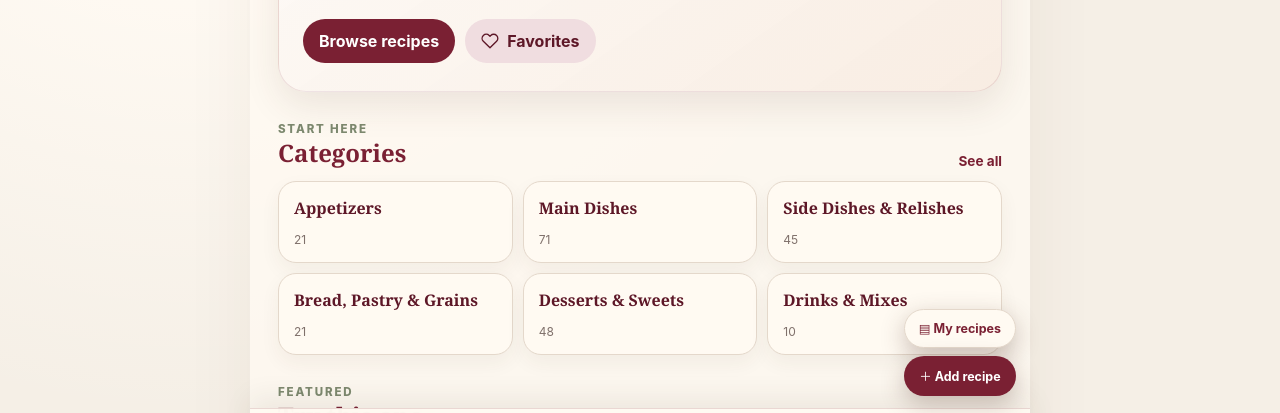
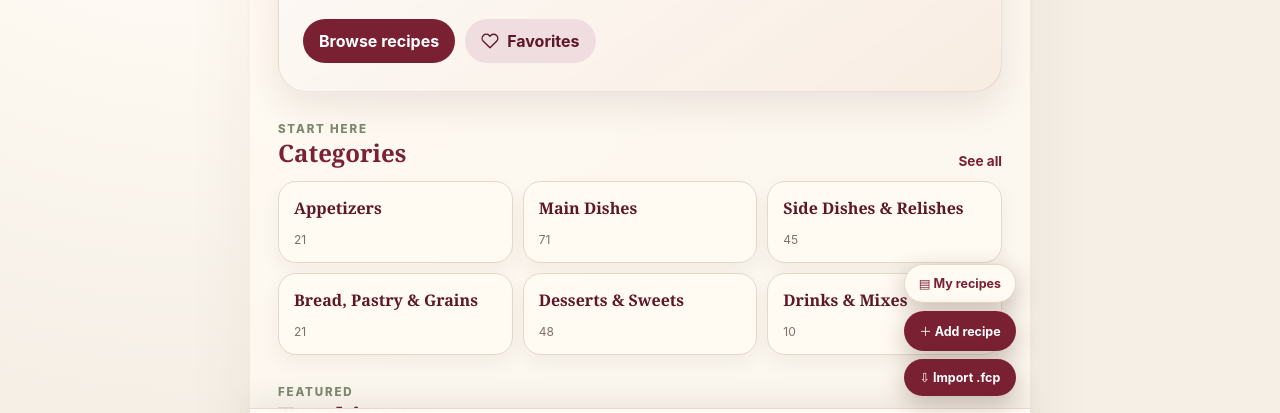
Before and after one commit to datsyukfliprw/familycookbook, a plain HTML site: page dist/index.html in a window 1280 px wide. Shown: the part 322-735 px from the top of the page. Drawn offline with Linux system fonts and the light colour scheme.

Commit message:
Load FCP importer in cookbook

```diff
--- a/dist/index.html
+++ b/dist/index.html
@@ -9,6 +9,7 @@
     <link rel="stylesheet" crossorigin href="/assets/index-T-8ZHdyZ.css">
     <link rel="stylesheet" href="/assets/recipe-upload.css">
     <script defer src="/assets/recipe-upload.js"></script>
+    <script defer src="/assets/fcp-import.js"></script>
   </head>
   <body>
     <div id="root"></div>
```
